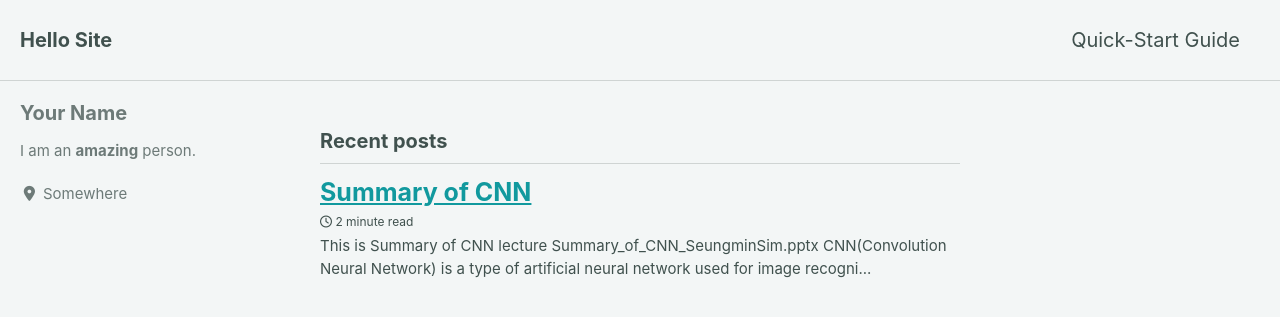
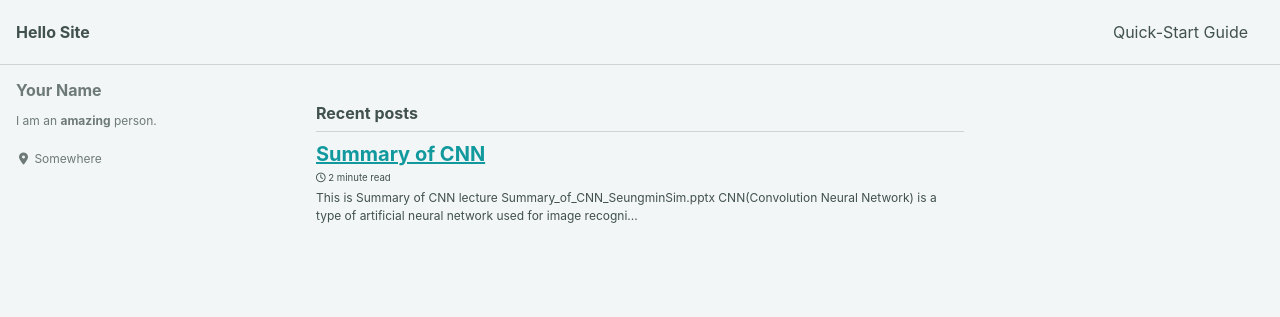
Before and after one commit to SIMSEUNGMIN/SIMSEUNGMIN.github.io, a Jekyll site: the page built from index.html, in a window 1280 px wide and 900 px high. Shown: the top 317 px of the window. Built offline with Jekyll 4.4.1, drawn with Linux system fonts in a browser that asks for light colours; cached includes are drawn as plain includes; nearby versions of some CDN libraries; the list of posts is cut into pages by our own code.

Commit message:
Update _reset.scss

```diff
--- a/_sass/minimal-mistakes/_reset.scss
+++ b/_sass/minimal-mistakes/_reset.scss
@@ -8,18 +8,18 @@ html {
   /* apply a natural box layout model to all elements */
   box-sizing: border-box;
   background-color: $background-color;
-  font-size: 14px;
+  font-size: 12px;
 
   @include breakpoint($medium) {
+    font-size: 12px;
+  }
+
+  @include breakpoint($large) {
     font-size: 14px;
   }
 
-  @include breakpoint($large) {
+  @include breakpoint($x-large) {
     font-size: 16px;
-  }
-
-  @include breakpoint($x-large) {
-    font-size: 20px;
   }
 
   -webkit-text-size-adjust: 100%;
```
